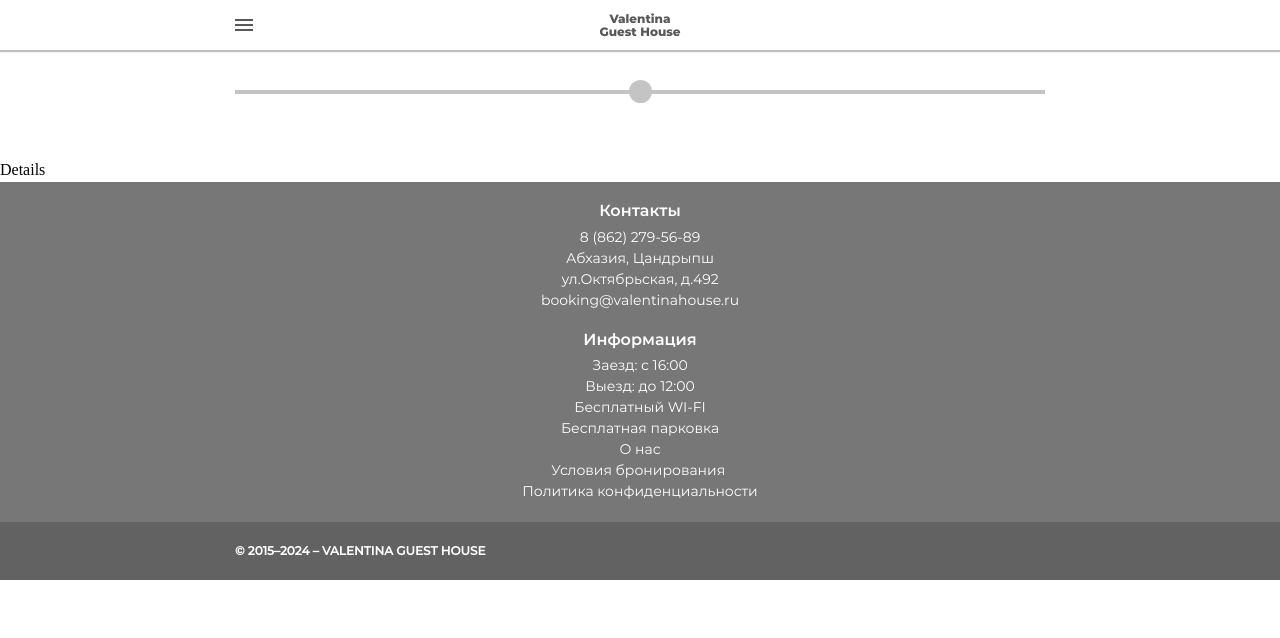
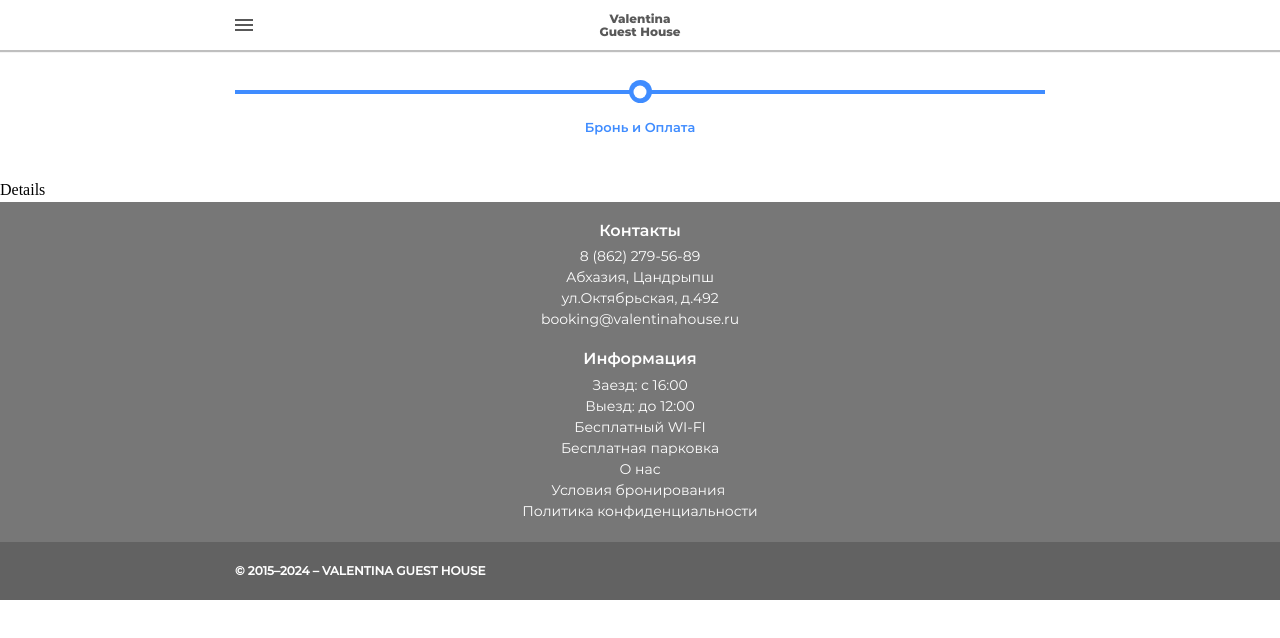
Before and after one commit to Dzhambulat-Kagermanov/portfolio-guestHouses, a Next.js app: page /booking/details in a window 1280 px wide. Shown: the top 638 px of the page. Built offline with nearby package versions, Linux system fonts and the light colour scheme.

Commit message:
UPDATE: Updated PageSteps paths in BookingLayout

```diff
--- a/src/app/providers/layouts/Booking/ui/BookingLayout.tsx
+++ b/src/app/providers/layouts/Booking/ui/BookingLayout.tsx
@@ -11,7 +11,10 @@
 				className={cls.pageSteps}
 				steps={[
 					{ label: 'Номер и Цена', activePath: ['/rooms', '/rooms/?'] },
-					{ label: 'Бронь и Оплата', activePath: '/booking' },
+					{
+						label: 'Бронь и Оплата',
+						activePath: ['/booking', '/booking/details'],
+					},
 					{ label: 'Подтверждение', activePath: '/confirmation' },
 				]}
 			/>
```
